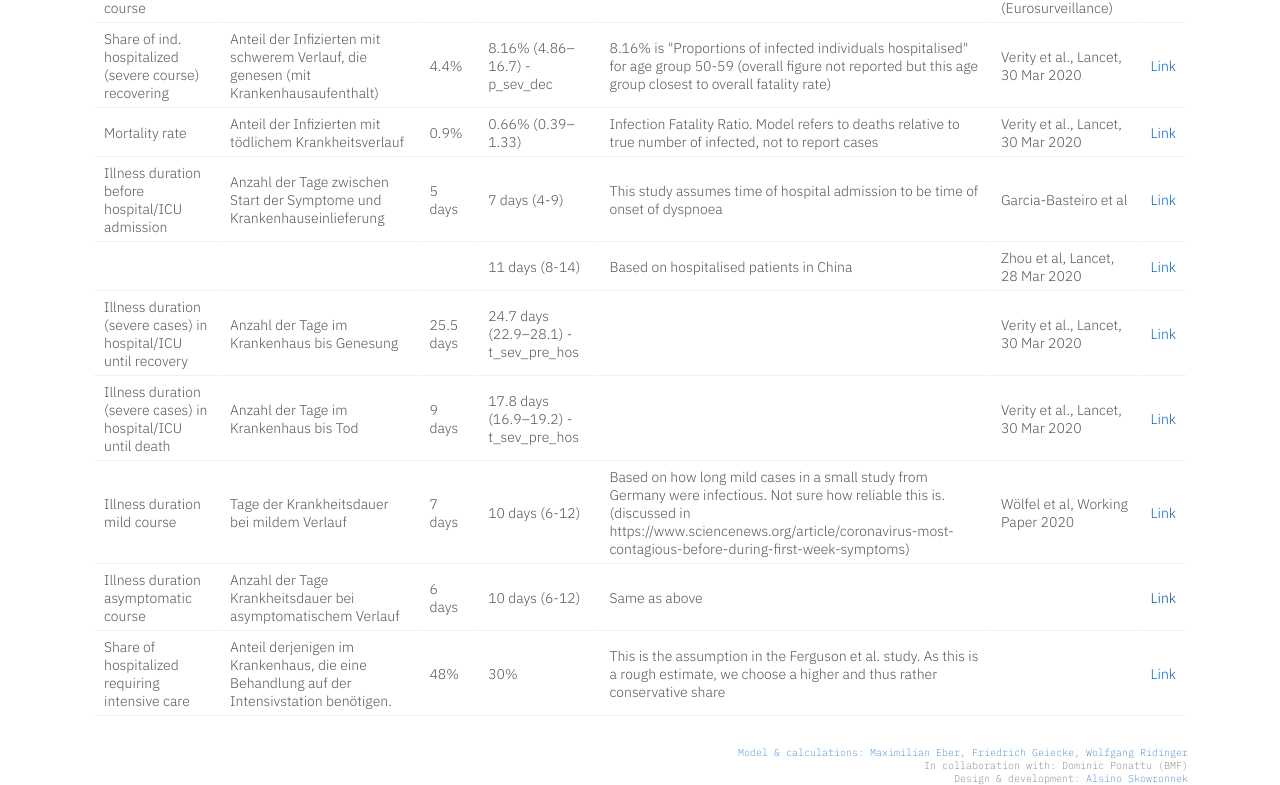
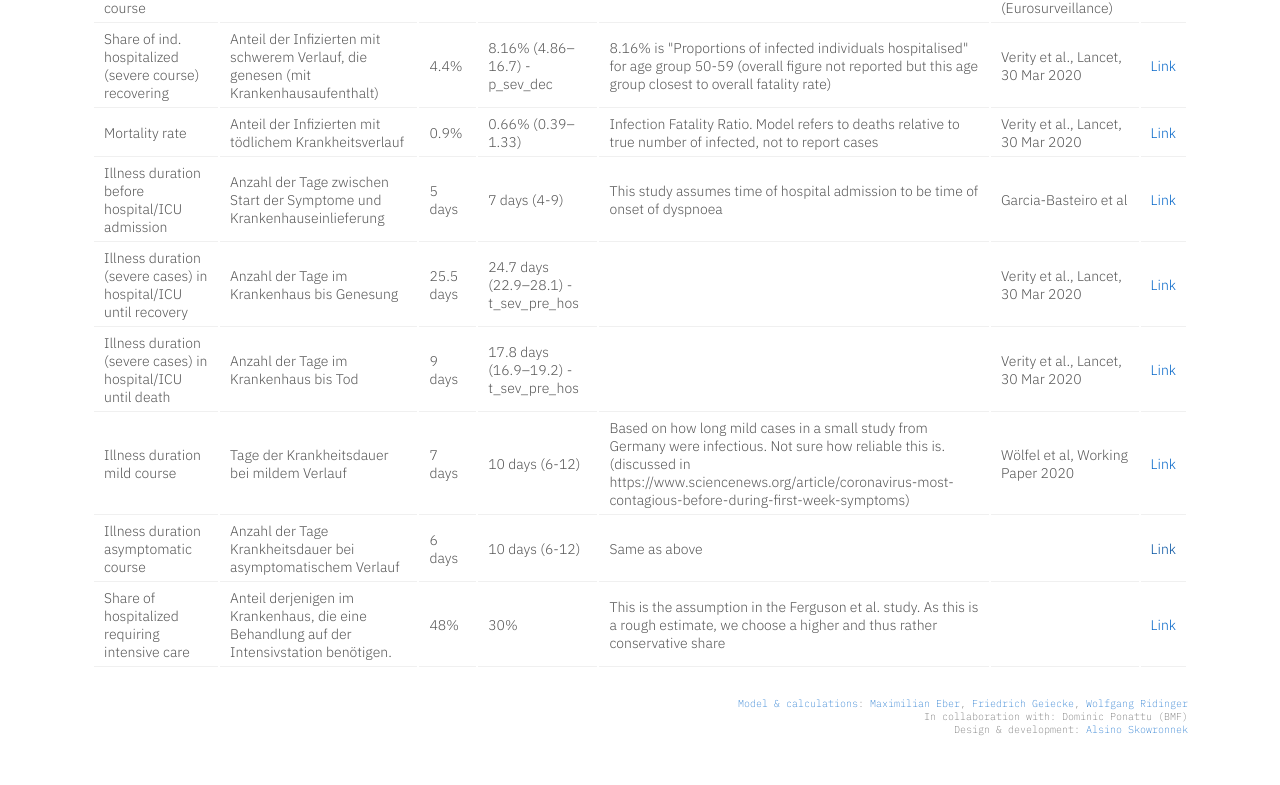
Before and after one commit to alsino/corona-impact-analysis, a Svelte app: page / in a window 1280 px wide. Shown: the part 1086-1871 px from the top of the page. After the commit the page ends 1822 px from the top, so only its background shows below. Built offline with nearby package versions, Linux system fonts and the light colour scheme; no server answers.

Commit message:
Zeile raus

```diff
--- a/src/store.js
+++ b/src/store.js
@@ -266,15 +266,6 @@ export let explanations = [{
   "Link": "https://www.thelancet.com/journals/lanres/article/PIIS2213-2600(20)30162-4/fulltext"
 },
 {
-  "Variable": "",
-  "Meaning (German)": "",
-  "Our value": "",
-  "Estimate in literature": "11 days (8-14)",
-  "Comments": "Based on hospitalised patients in China",
-  "Source": "Zhou et al, Lancet, 28 Mar 2020",
-  "Link": "https://www.thelancet.com/journals/lancet/article/PIIS0140-6736(20)30566-3/fulltext"
-},
-{
   "Variable": "Illness duration (severe cases) in hospital/ICU until recovery",
   "Meaning (German)": "Anzahl der Tage im Krankenhaus bis Genesung",
   "Our value": "25.5 days",
```
